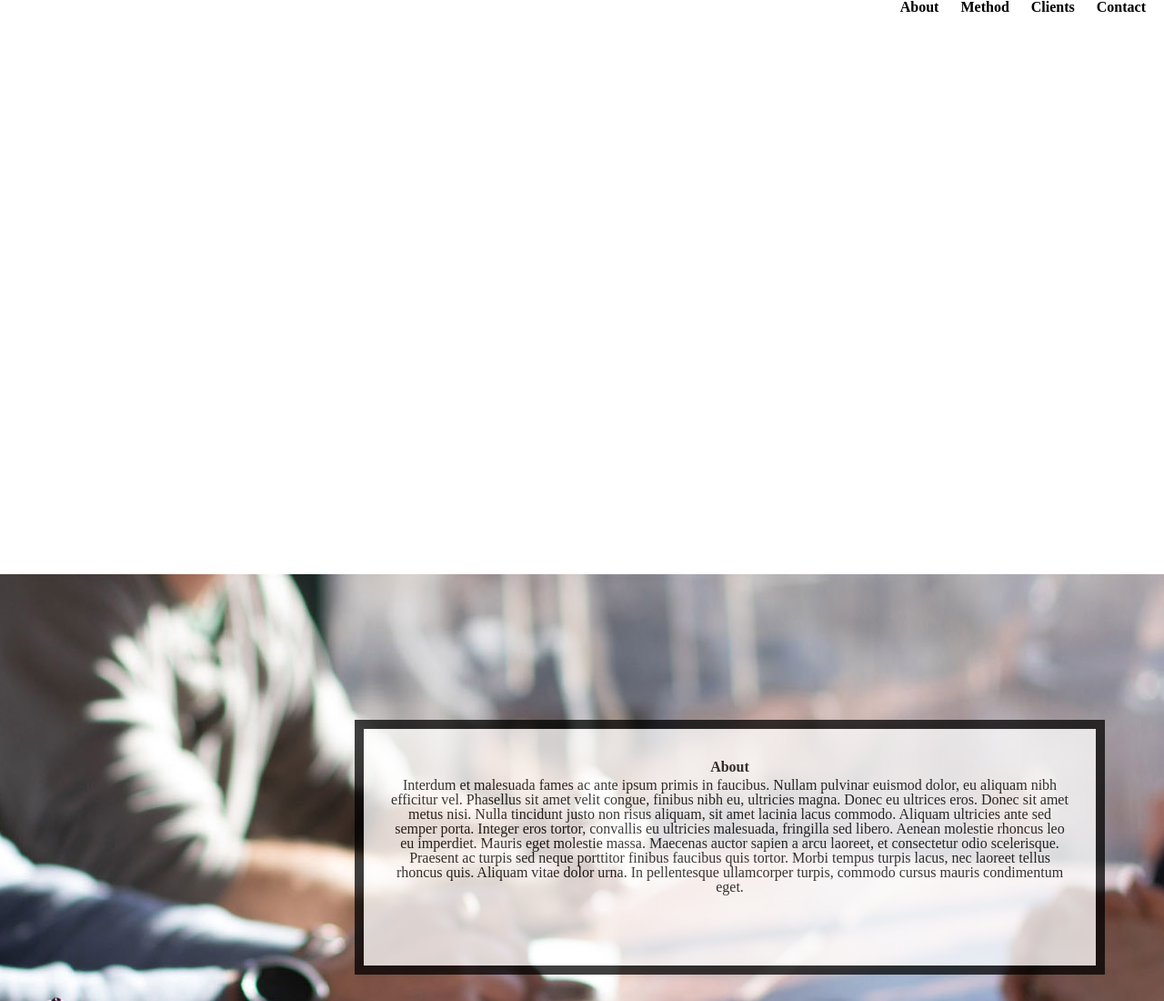
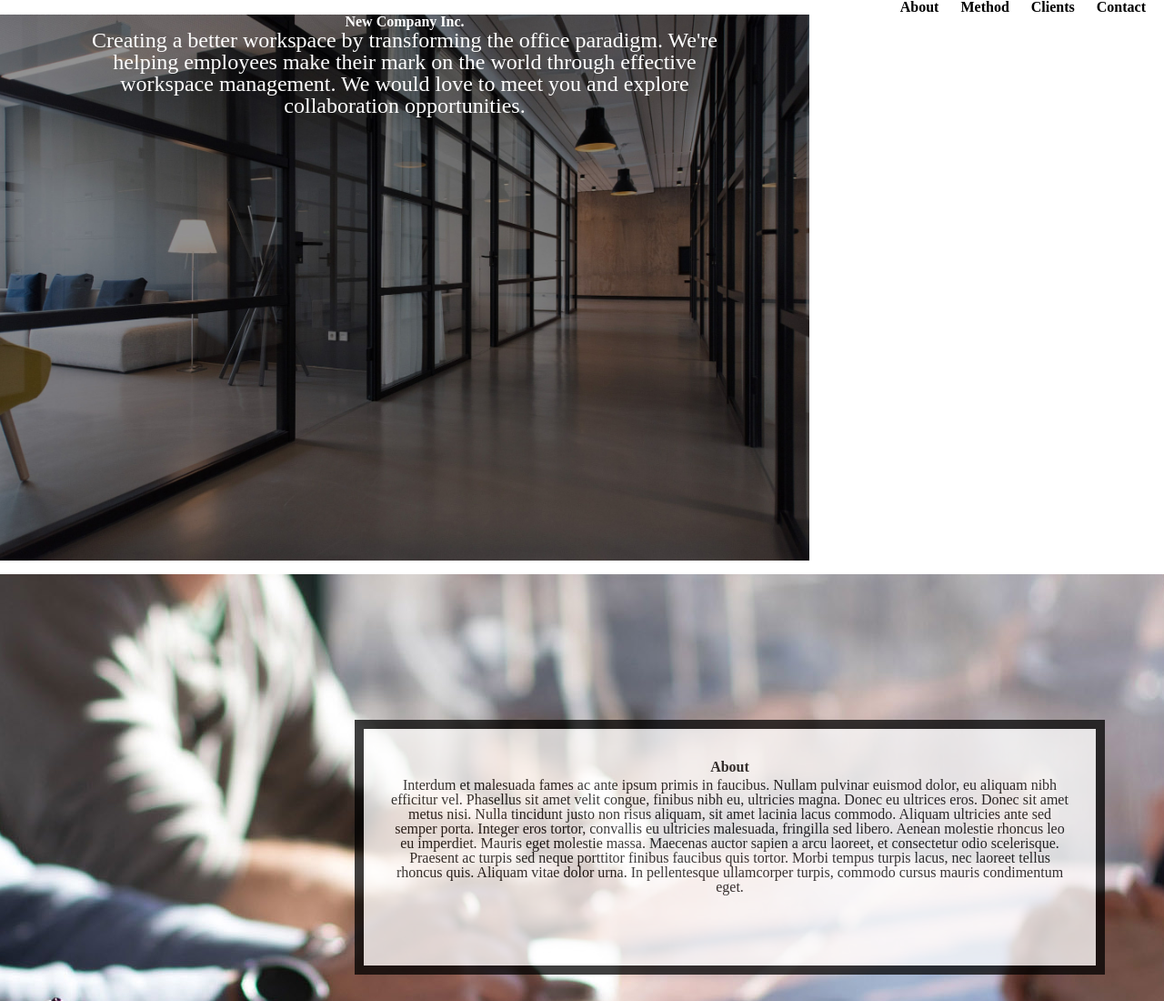
Before and after one commit to dcalo12/hw3_2024, a plain HTML site: page index.html in a window 1280 px wide. Shown: the top 1100 px of the page at 91% size. Drawn offline with Linux system fonts and the light colour scheme; the site is published under a folder, as on GitHub Pages, so addresses that start at the root find nothing.

Commit message:
Add files via upload

```diff
--- a/css/style.css
+++ b/css/style.css
@@ -156,7 +156,7 @@ first div in the grid  and place it in the grid. */
 
 .container > :first-child{
   grid-column: 1 / span 3;
-  background-image: url("/images/header.jpg");
+  background-image: url("header.jpg");
   background-attachment: fixed;
   background-position: center;
   background-repeat: no-repeat;
```
